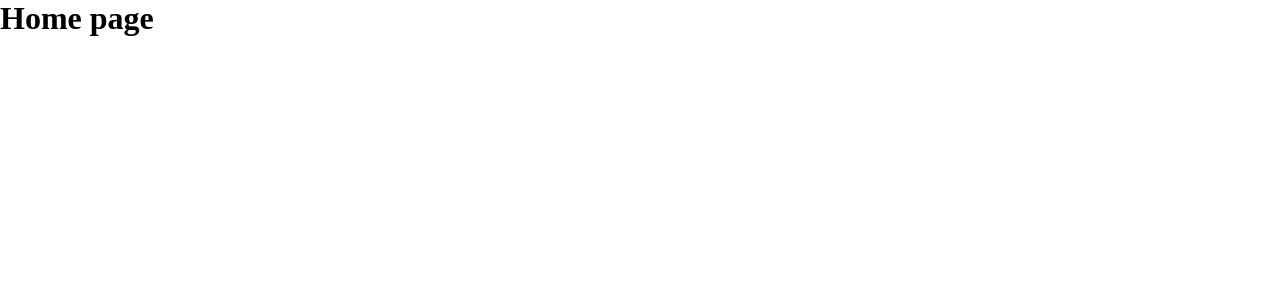
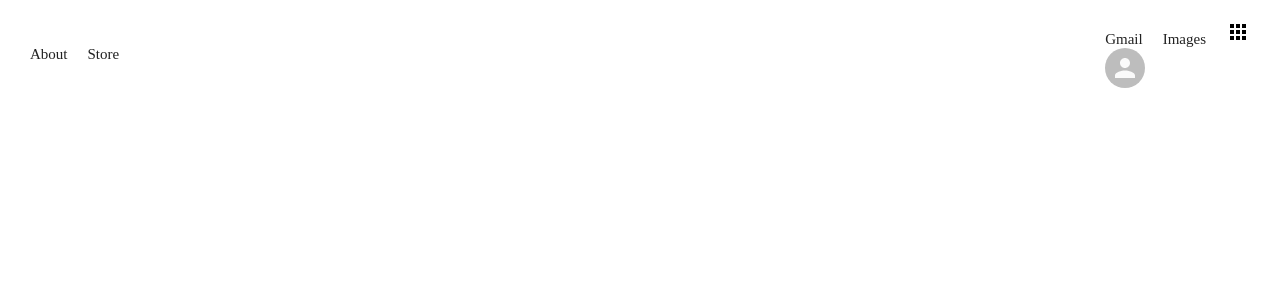
Before and after one commit to roshan871/google-clone, a React (Create React App) app: page /#/ in a window 1280 px wide. Shown: the top 300 px of the page. Built offline with nearby package versions, Linux system fonts and the light colour scheme.

Commit message:
Added link to header

```diff
--- a/src/Pages/Home.js
+++ b/src/Pages/Home.js
@@ -6,7 +6,23 @@ import { Avatar } from '@material-ui/core';
 function Home() {
     return (
         <div className='home'>
-           <h1>Home page</h1>
+         <div className='home__header'>
+                <div className='home__headerLeft'>
+                    <Link to='/about'>About</Link>
+                    <Link to='/store'>Store</Link>
+
+                </div>
+                <div className='home__headerRight'>
+                    <Link to='/gmail'>Gmail</Link>
+                    <Link to='/images'>Images</Link>
+                    <AppsIcon />
+                    <Avatar />
+
+                    {/* Avatart */}
+                    {/* Icon */}
+                </div>
+            </div>
+            <div className='home__body'></div>
         </div>
     )
 }
```
